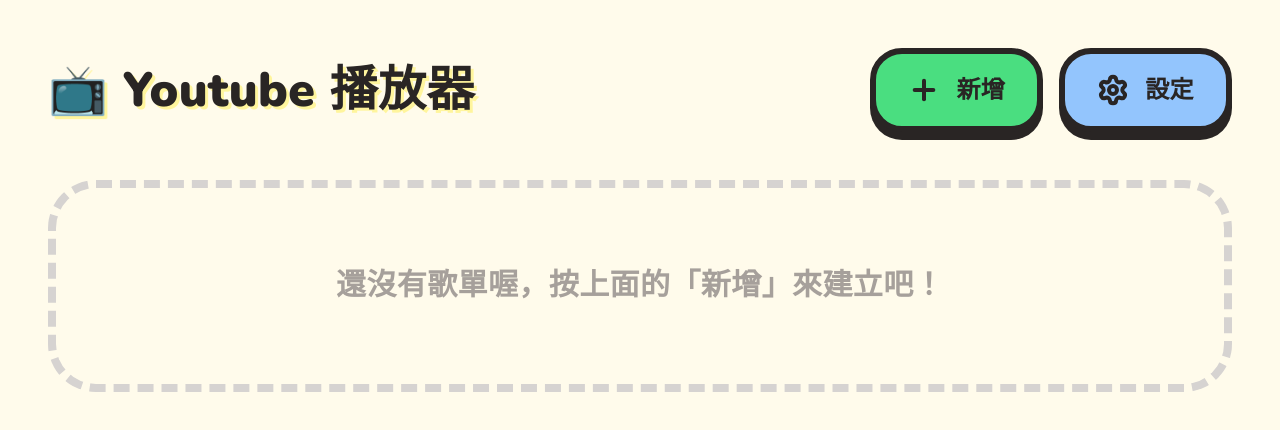
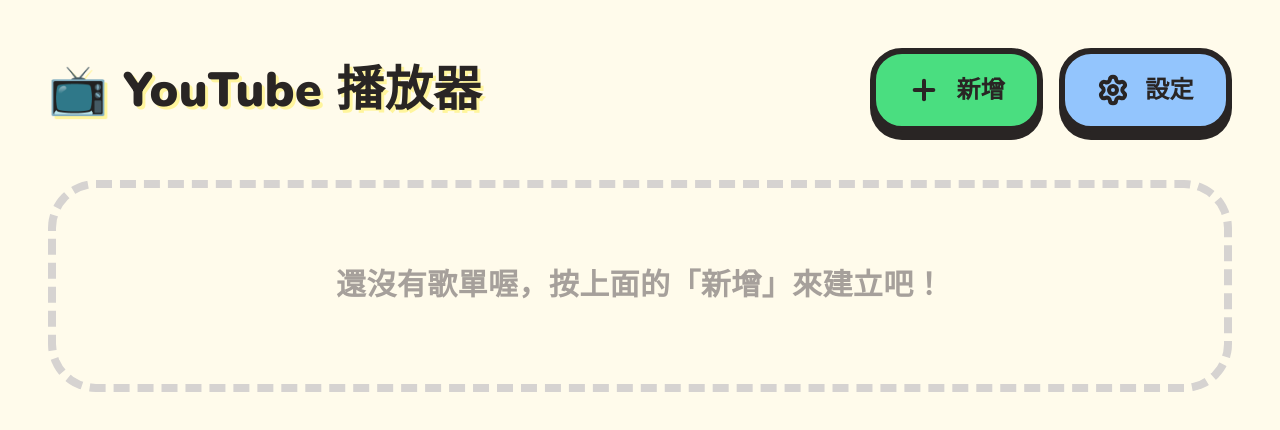
Before and after one commit to wujhbn/Youtube-Player, a React (Vite) app: page / in a window 1280 px wide. Shown: the top 430 px of the page. Built offline with nearby package versions, Linux system fonts and the light colour scheme.

Commit message:
fix: Correct YouTube spelling on home screen
The spelling of "YouTube" was previously incorrect on the main player screen. This commit corrects the spelling for clarity and consistency.

```diff
--- a/src/components/HomeScreen.tsx
+++ b/src/components/HomeScreen.tsx
@@ -33,7 +33,7 @@
     <div className="min-h-screen p-6 sm:p-12 max-w-7xl mx-auto flex flex-col gap-12">
       <header className="flex flex-col sm:flex-row justify-between items-center gap-6">
         <h1 className={`${titleSize} font-black text-stone-800 drop-shadow-[3px_3px_0_#fff59d]`}>
-          📺 Youtube 播放器
+          📺 YouTube 播放器
         </h1>
         <div className="flex gap-4">
           <BigButton variant="success" onClick={handleAdd} icon={<Plus strokeWidth={3} />}>
```
